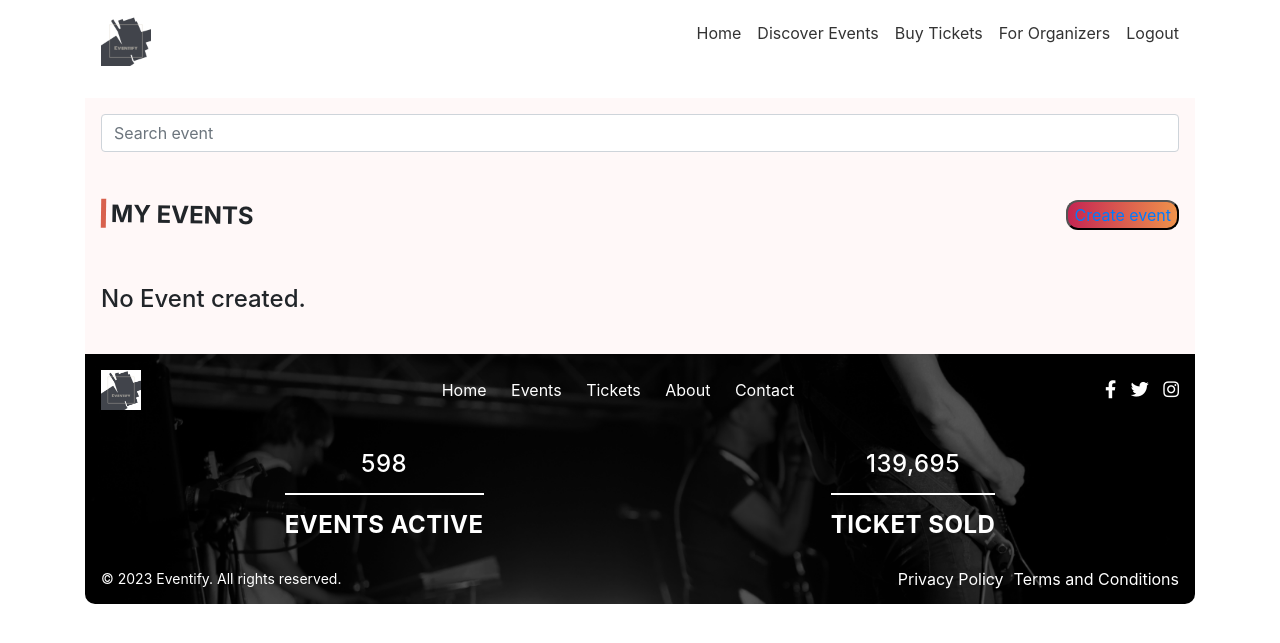
After one commit to CrimsonKarma44/Eventify, a Django app: page /get_myEvents/ in a window 1280 px wide. The commit adds this page. Shown: the top 643 px of the page. Run offline with Django 4.2, Linux system fonts and the light colour scheme; the visitor is signed in with stand-in values (Sample User, id 1); data that the repository does not hold is empty.

Commit message:
connected create event page

```diff
--- a/Porfolio/Eventify/urls.py
+++ b/Porfolio/Eventify/urls.py
@@ -5,10 +5,12 @@ urlpatterns = [
     path('', views.home, name="home"),
     path('get_event/<int:id>/', views.eventPage, name="getEvent"),
     path('events/category/<str:type>/', views.eventCategory, name="categoryEvents"),
-    # path('get_myEvents/', views.myEvents, name="myEvents"),
+    path('get_myEvents/', views.myEvents, name="myEvents"),
+    path('Events/getall', views.allEvents, name="allEvents"),
     path('register/', views.register, name='register'),
     path('login/', views.login_view, name='login'),
     path('profile/update/', views.profile_update_view, name='profile_update'),
-    path('profile/create-event/', views.create_event, name='create-event'),
+    path('event/create/', views.create_event, name='create-event'),
+    path('event/update/<int:id>', views.updateEvent, name='updateEvent'),
     path('logout/', views.logout_view, name='logout'),
 ]
--- a/Porfolio/Eventify/views.py
+++ b/Porfolio/Eventify/views.py
@@ -84,7 +84,7 @@ def login_view(request):
             user = authenticate(request, username=username, password=password)
             if user is not None:
                 login(request, user)
-                return redirect('profile_update')
+                return redirect('myEvents')
     else:
         form = LoginForm()
 
@@ -125,14 +125,18 @@ def logout_view(request):
     logout(request)
     return redirect('/')
 
-
+@login_required(login_url='/login')
 def myEvents(request):
     title = 'My Events'
-    return HttpResponse("This are my events")
-
+    events = Event.objects.filter(user=request.user.id)
+    context = {'events': events, 'title': title}
+    return render(request, 'myEvents.html', context)
 
 def allEvents(request):
     title = 'All Events'
     events = Event.objects.all()
     context = {'events': events, 'title': title}
     return render(request, 'events.html', context)
+
+def updateEvent(request, id):
+    return HttpResponse('Update event')
--- a/Porfolio/Porfolio/settings.py
+++ b/Porfolio/Porfolio/settings.py
@@ -96,7 +96,7 @@ DATABASES = {
         'ENGINE': 'django.db.backends.mysql',
         'NAME': 'eventify',
         'USER': 'root',
-        'PASSWORD': 'root',
+        'PASSWORD': 'pass',
         'HOST': 'localhost',  # Or an IP Address that your DB is hosted on
         'PORT': '3306',
     }
--- a/Porfolio/static/style/header_footer.css
+++ b/Porfolio/static/style/header_footer.css
@@ -7,11 +7,6 @@
     justify-content: space-between;
     padding: 20px;
     background-color: #ffffff;
-  }
-
-  .navigation {
-    display: flex;
-    justify-content: flex-end; /* Align menu to the right */
   }
 
   .logo-image {
--- a/Porfolio/static/style/style.css
+++ b/Porfolio/static/style/style.css
@@ -243,20 +243,21 @@
 
 /* for the nav */
 
-.navigation{
+/* .navigation{
     align-self: center;
     height: 100%;
-}
+} */
 .navigation ul li a{
     color: linear-gradient(270deg, #EF924B 0%, #C52553 100%);;
 }
 .navigation ul li a:hover{
     text-decoration: none;
 }
-.navigation ul{
+.navigation>ul{
     display: flex;
     justify-content: space-between;
     align-items: center;
+    gap: 1rem;
 }
 
 /* for all tickets */
@@ -276,3 +277,13 @@
     background-position: center;
     background-size: cover;
 }
+
+/* for my events on organisers page */
+div.main-createButton{
+    display: flex;
+    justify-content: space-between;
+}
+.button-part button {
+    background: linear-gradient(270deg, #EF924B 0%, #C52553 100%);
+    border-radius: 12px;
+}
--- a/Porfolio/templates/main.html
+++ b/Porfolio/templates/main.html
@@ -21,7 +21,6 @@
     <script src="https://cdn.jsdelivr.net/npm/jquery@3.6.4/dist/jquery.slim.min.js"></script>
     <script src="https://cdn.jsdelivr.net/npm/popper.js@1.16.1/dist/umd/popper.min.js"></script>
     <script src="https://cdn.jsdelivr.net/npm/bootstrap@4.6.2/dist/js/bootstrap.bundle.min.js"></script>
-    <script src="{% static 'js/flutterwave_v3.js' %}"></script>
   </head>
 
   <body>
@@ -42,7 +41,7 @@
               <a href="/" class="menu-link">Home</a>
             </li>
             <li class="menu-item">
-              <a href="" class="menu-link">Discover Events</a>
+              <a href="{% url 'allEvents' %}" class="menu-link">Discover Events</a>
             </li>
             <li class="menu-item">
               <a href="{% url 'ticket:all_tickets' %}" class="menu-link"
@@ -50,8 +49,13 @@
               >
             </li>
             <li class="menu-item">
-              <a href="/register/" class="menu-link">For Organizers</a>
+              <a href="{% url 'myEvents' %}" class="menu-link">For Organizers</a>
             </li>
+            {% if user.is_authenticated %}
+            <li class="menu-item">
+              <a href="{% url 'logout' %}" class="menu-link">Logout</a>
+            </li>
+            {% endif %}
           </ul>
         </nav>
       </header>
--- /dev/null
+++ b/Porfolio/templates/myEvents.html
@@ -0,0 +1,40 @@
+{% extends 'main.html' %} {% block content %}
+{% load static %}
+
+<div class="inner-container mb-3">
+    <div class="form-group mb-5">
+        <input type="text" class="form-control" id="search-event" placeholder="Search event" />
+    </div>
+    <div class="main-createButton">
+        <div class="text-part">
+            <h2 class=" upcoming-event" >MY EVENTS</h2>
+        </div>
+        <div class="button-part">
+            <button><a href="{% url 'create-event' %}">Create event</a></button>
+        </div>
+    </div>
+  <div class="col-md-12 mt-5">
+    <div class="row events-all-event-con">
+      {% for event in events %}
+      <div class="col-xs-12 col-md-6 event-container" id="event" style="background-image:url('{{event.img.url}}');">
+        <div class="start-date">
+          <h2>{{event.start}}</h2>
+        </div>
+        <div class="description">
+          <h3><a href="{% url 'getEvent' id=event.id %}">{{event.name}}</a></h3>
+          <p>{{event.location}}</p>
+          <button class="buy" >
+            <a href="{% url 'updateEvent' id=event.id %}">
+            Edit event
+            </a>
+          </button>
+        </div>
+      </div>
+      {% empty %}
+      <h4>No Event created.</h4>
+      {% endfor %}
+    </div>
+  </div>
+</div>
+
+{% endblock %}
```
